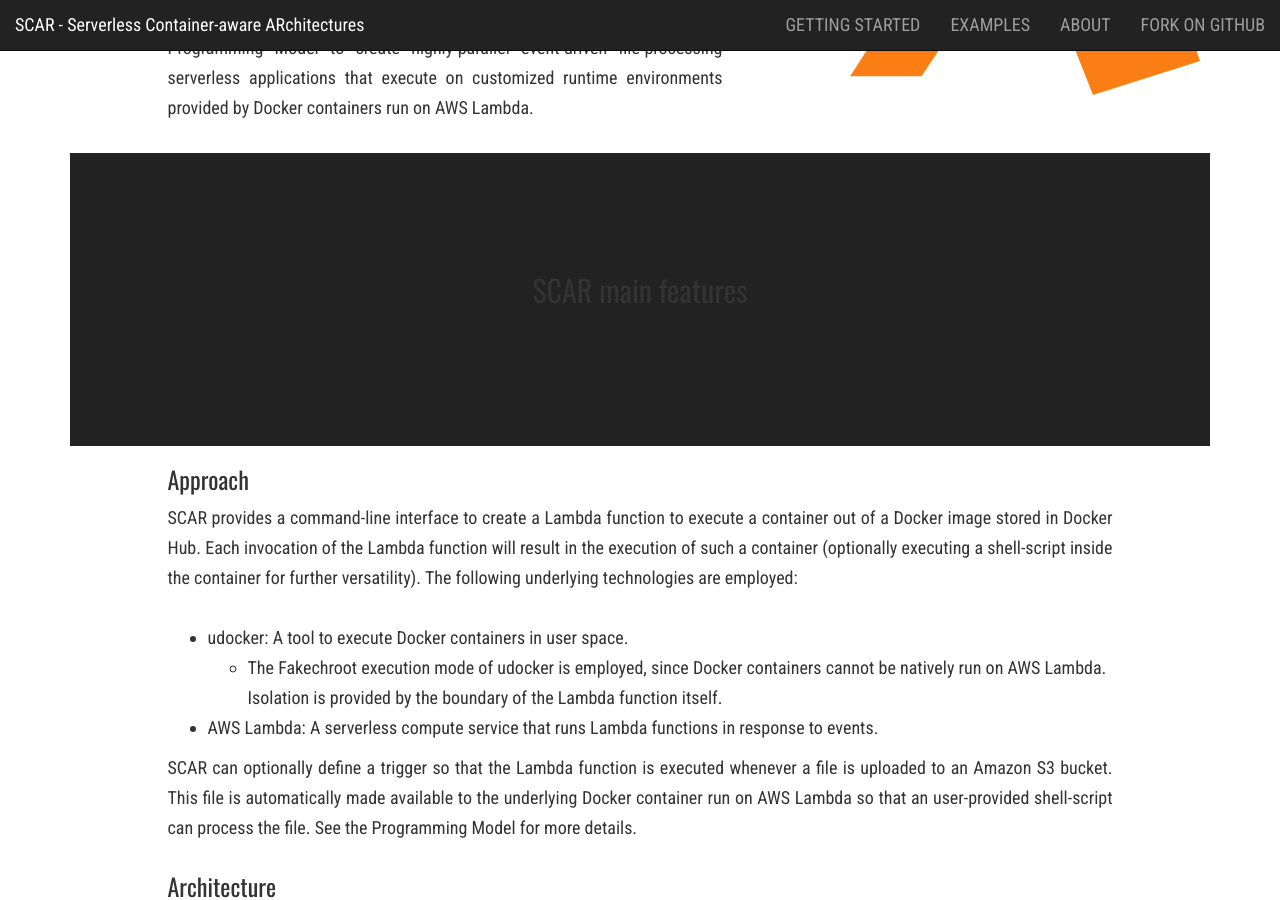
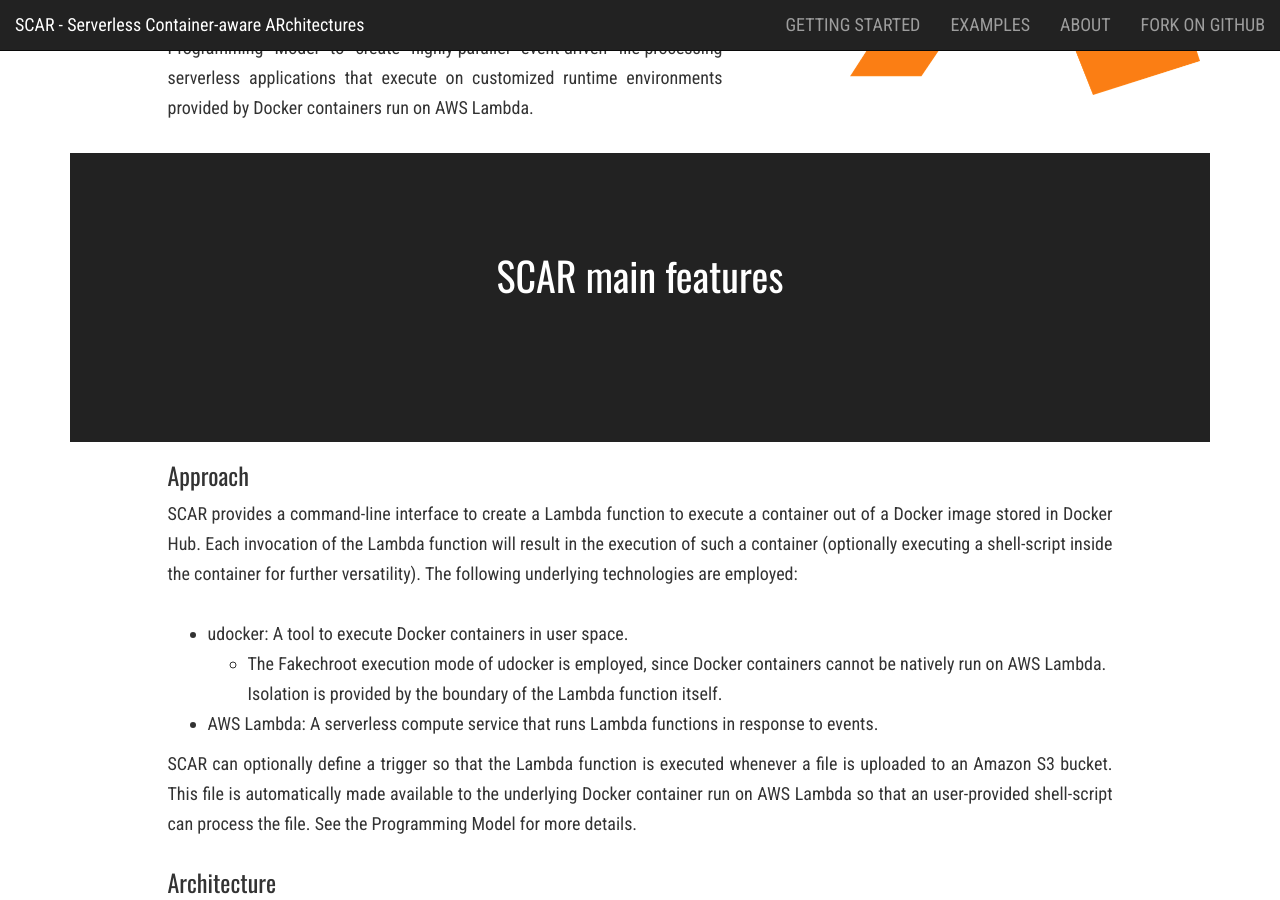
Before and after one commit to amcaar/try.github.io, a Jekyll site: the page built from index.html, in a window 1280 px wide and 900 px high, scrolled down 1078 px. Built offline with Jekyll 4.4.1, drawn with Linux system fonts in a browser that asks for light colours; nearby versions of some CDN libraries; the list of posts is cut into pages by our own code.

Commit message:
Update index.html

```diff
--- a/index.html
+++ b/index.html
@@ -15,7 +15,7 @@
                     <section id="features" class="row-gray">
                     <div class="row">
                        <div class="col-md-12 text-center">
-                          <h2>SCAR main features</h2>
+                          <h2 class="section-heading">SCAR main features</h2>
                           </br>
                        </div>
                     </div>
```
